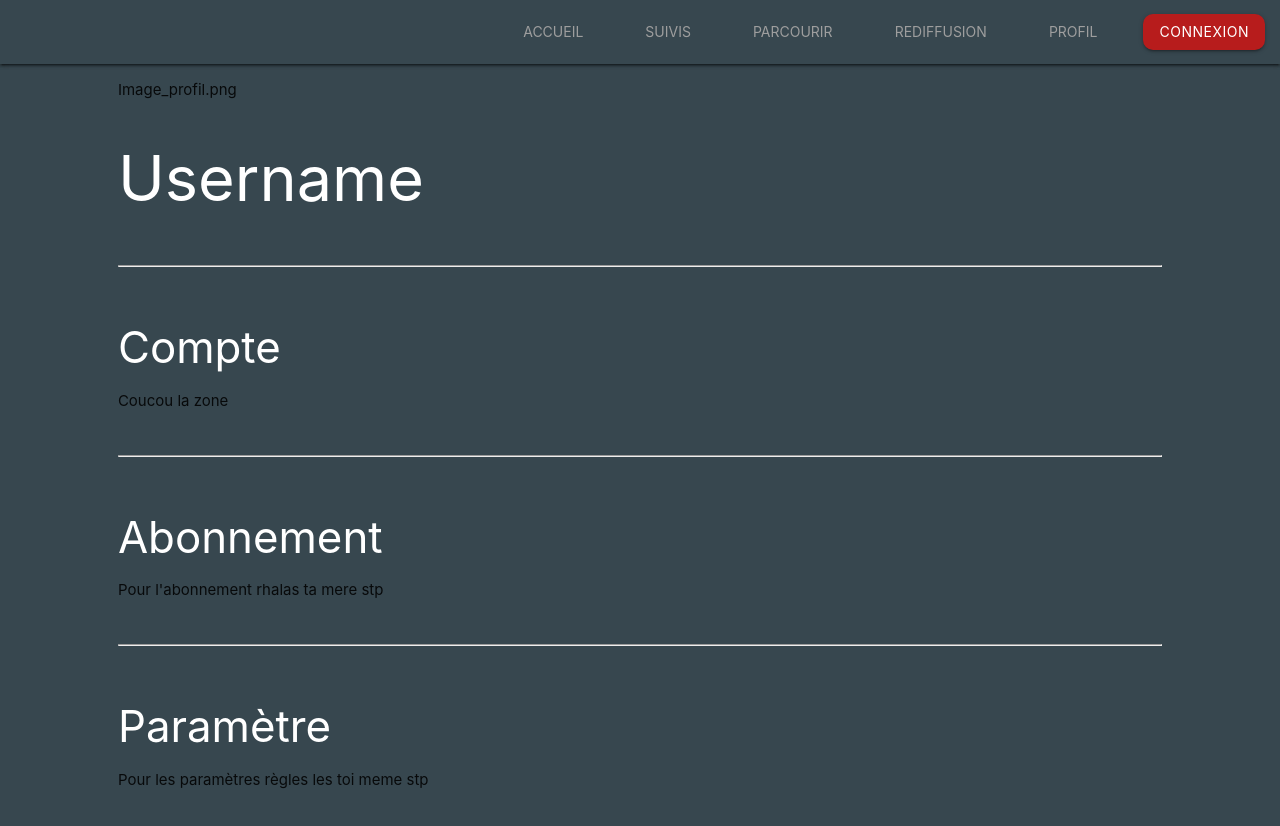
After one commit to VincentQvy/Eleven, a PHP site: page /profil.php in a window 1280 px wide. The commit adds this page. Run offline with PHP 8.4, Linux system fonts and the light colour scheme.

Commit message:
Création profil

```diff
--- /dev/null
+++ b/component/navbar.php
@@ -0,0 +1,43 @@
+<nav class='jaune'>
+    <div class="nav-wrapper z-depth-1">
+      <!-- <a class="brand-logo"><img src='images/eleven.png' height="60"></a> -->
+      <ul id="nav-mobile" class="right hide-on-med-and-down">
+        <li><a href='index.php' class="waves-effect waves-light btn-flat grey-text">Accueil</a></li>
+        <li><a class="waves-effect waves-light btn-flat grey-text">Suivis</a></li>
+        <li><a class="waves-effect waves-light btn-flat grey-text">Parcourir</a></li>
+        <li><a class="waves-effect waves-light btn-flat grey-text">Rediffusion</a></li>
+        <li><a href="profil.php" class="waves-effect waves-light btn-flat grey-text">Profil</a></li>
+        <li><a href="#modal1" class="waves-effect waves-light btn border red darken-4 modal-trigger">Connexion</a></li>
+        <div id="modal1" class="modal">
+            <div class="modal-content">
+                <div class='row valign-wrapper '>
+                    <div class=" input-field white border">
+                        <input id="email" type="email" placeholder='email ou pseudo' class="input">
+                    </div>
+                    <div class="input-field white border">
+                        <input id="password" type="password" placeholder="password" class="validate">
+                    </div>
+                    <div>
+                        <a class="waves-effect waves-light btn-large black-text jaune border">Connexion</a>
+                    </div>
+                    <div>
+                    <a href='index.php' class="grey-text blue_bg">Mot de passe oublié ?</a>
+                    </div>
+
+                    <div>
+                        <a href='inscription.php' class="waves-effect waves-light btn-large black-text blue_light border">Creer un compte</a>
+                    </div>
+                </div>
+            </div>
+            <div class="modal-footer">
+            <a href="#!" class="modal-close waves-effect waves-green btn-flat">Agree</a>
+            </div>
+        </div>
+      </ul>
+    </div>
+  </nav>
+  <script>
+    $(document).ready(function(){
+        $('.modal').modal();
+  });
+  </script>
--- a/materialize/css/styles.css
+++ b/materialize/css/styles.css
@@ -1,10 +1,12 @@
 .jaune{
+    background-color: #37474f   ;
+}
+
+.blue_bg{
+    background-color: #263238  ;
     background-color: #37474f  ;
 }
 
-.blue_bg{
-    background-color: #263238 ;
-}
 
 .blue_light{
     background-color: #4fc3f7;
@@ -18,10 +20,17 @@
     text-align: center;
 }
 .input{
-    border-radius: 25px;
+    border-radius: 15px;
 }
 
+.border{
+    border-radius: 10px;
+}
 
-.border{
-    border-radius: 20px;
+.page-footer{
+    position: absolute;
+    bottom: 0%;
+    background-color: #263238!important;
+    text-align: center;
+    width: 100%;
 }
--- /dev/null
+++ b/profil.php
@@ -0,0 +1,49 @@
+<!DOCTYPE html>
+<html lang="fr">
+
+<head>
+  <meta charset="utf-8">
+  <link rel="stylesheet" href="https://cdnjs.cloudflare.com/ajax/libs/materialize/1.0.0/css/materialize.min.css">
+  <link rel="stylesheet" type="text/css" href="materialize/css/styles.css">
+  <link href="https://fonts.googleapis.com/css?family=Roboto&display=swap" rel="stylesheet">
+  <title>One on One</title>
+  <link rel="stylesheet" href="https://cdnjs.cloudflare.com/ajax/libs/font-awesome/5.15.1/css/all.min.css" integrity="sha512-+4zCK9k+qNFUR5X+cKL9EIR+ZOhtIloNl9GIKS57V1MyNsYpYcUrUeQc9vNfzsWfV28IaLL3i96P9sdNyeRssA==" crossorigin="anonymous" />
+  <script type="text/javascript" src="materialize/js/jquery.min.js"></script>
+  <script type="text/javascript" src="materialize/js/materialize.min.js"></script>
+</head>
+
+<body class='blue_bg'>
+  <?php require_once 'component/navbar.php' ?>
+  <div class="row">
+    <div class="col s10 offset-s1"><p>Image_profil.png</p><h1 class="white-text">Username</h1></div>
+  </div>
+  <div class="row">
+    <div class="col s10 offset-s1"><hr></div>
+  </div>
+  <div class="row">
+    <div class="col s10 offset-s1">
+    <h3 class="white-text">Compte</h3>
+    <p>Coucou la zone</p>
+    </div>
+  </div>
+  <div class="row">
+    <div class="col s10 offset-s1"><hr></div>
+  </div>
+  <div class="row">
+    <div class="col s10 offset-s1">
+    <h3 class="white-text">Abonnement</h3>
+    <p>Pour l'abonnement rhalas ta mere stp</p>
+    </div>
+  </div>
+  <div class="row">
+    <div class="col s10 offset-s1"><hr></div>
+  </div>
+  <div class="row">
+    <div class="col s10 offset-s1">
+    <h3 class="white-text">Paramètre</h3>
+    <p>Pour les paramètres règles les toi meme stp</p>
+    </div>
+  </div>
+</body>
+
+</html>
```
Also changed, not shown: component/footer.php (added, +25 -0 lines), index.php (+5 -15 lines).
